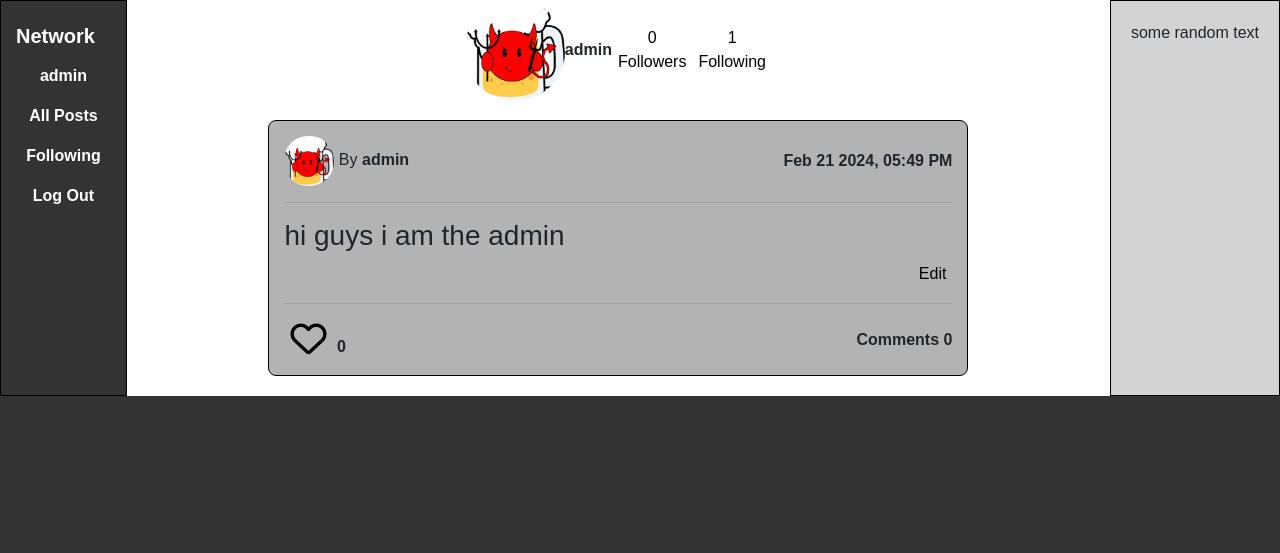
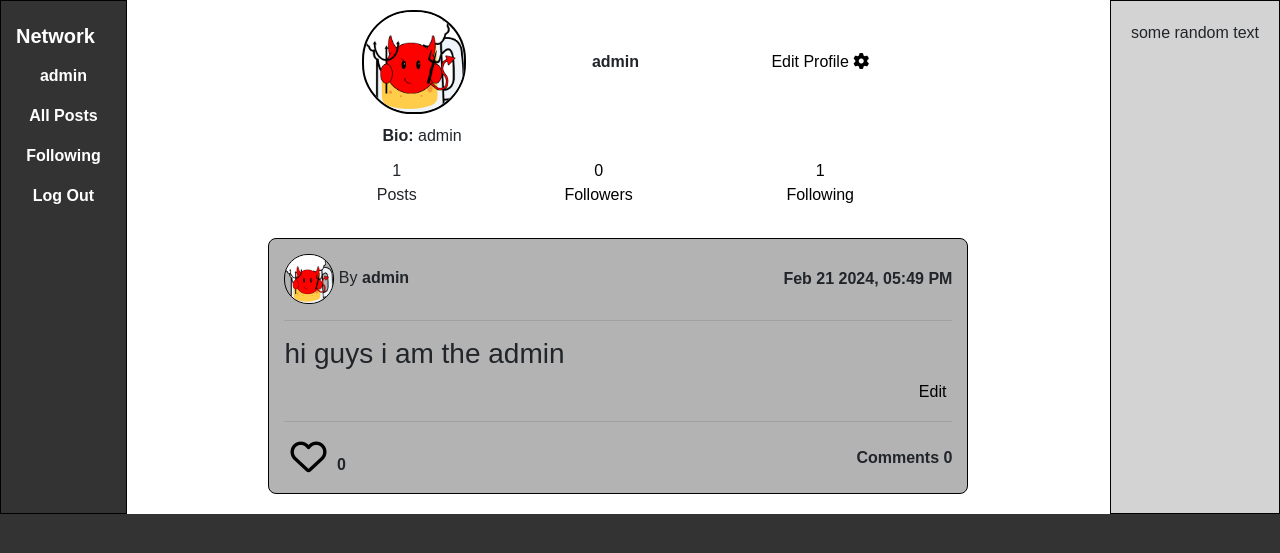
Before and after one commit to RipClaw15/Social-Network, a Django app: page /profile/admin in a window 1280 px wide. Shown: the top 553 px of the page. Run offline with Django 3.2, Linux system fonts and the light colour scheme; a user stored in the database is signed in; data comes from the database, SQL or seed files in the repository; both versions use the stored data as it was after the commit; some libraries are stand-ins or nearby versions.

Commit message:
upload profile image form added

```diff
--- a/network/static/network/profile.js
+++ b/network/static/network/profile.js
@@ -2,6 +2,13 @@ document.addEventListener('DOMContentLoaded', function() {
 
   const followersBtn = document.getElementById("followers");
   const followingsBtn = document.getElementById("followings");
+  var settingsButton = document.getElementById("settings");
+  if (settingsButton) {
+    settingsButton.addEventListener("click", function(){
+      document.querySelector('.pff').style.display = 'none';
+      document.querySelector('.profile-edit').style.display = 'block';
+    });
+  }
 
 
   ModalRender(followersBtn);
--- a/network/static/network/react.jsx
+++ b/network/static/network/react.jsx
@@ -36,4 +36,7 @@ function CreatePost() {
         </div>
     );
 }
+
+
+
 ReactDOM.render(<CreatePost />, document.getElementById('react-root'));
--- a/network/static/network/styles.css
+++ b/network/static/network/styles.css
@@ -11,12 +11,21 @@
 
 }
 
+.puopff {
+    text-align: center;
+    width: 80%;
+}
+
+#nr-posts {
+    text-align: center;
+}
+
 textarea {
     width: 95%;
 
 }
 
-.edit-view{
+.edit-view, .profile-edit{
     display: none;
 }
 
@@ -39,7 +48,7 @@ textarea {
     align-items: center;
 }
 
-.like-button, .edit-button, #followers, #followings {
+.like-button, .edit-button, #followers, #followings ,#settings{
     background: none;
     border:none;
   }
@@ -49,11 +58,18 @@ textarea {
     height: 100px;
     object-fit: cover;
 }
+.profile-pic {
+    text-align:center;
+    border-radius: 48%;
+    border: 2px solid #010101;
+}
 .post-pic {
     border-radius: 48%;
     width: 50px;
     height: 50px;
     object-fit: cover;
+    border-radius: 48%;
+    border: 1px solid #010101;
 }
 
 .postDiv {
@@ -226,8 +242,22 @@ nav {
     margin: 10px;
 }
 
-.profile-section {
+.profile-section  {
     display: flex;
     align-items: center;
-    justify-content: center;
+    justify-content:center;
+
 }
+
+.pff, .puo
+{
+    display: flex;
+    align-items: center;
+    justify-content:space-evenly;
+    padding: 10px;
+}
+
+.bio {
+    margin-left: 20%;
+    text-align: left;
+}
--- a/network/templates/network/profile.html
+++ b/network/templates/network/profile.html
@@ -3,27 +3,66 @@
 
 {% block body %}
 
+
     <div class="profile-section">
-
+        <div class="puopff">
+            <div class="puo">
+                <div class="profile-pic">
                     <img src="{{ profile_img.url }}" alt="Profile Picture" width="100" class="prof-pic">
-
+                </div>
+                <div class="username">
                     <strong>{{ name }}</strong>
-        <button id="followers">
-            <div> {{ following_count }}</div>
-            Followers
-        </button>
+                </div>
+                <div class="option">
                     {% if user.is_authenticated %}
                         {% if user.username != name %}
                             <form method="POST" action="{% url 'follow_unfollow' name %}">
                                 {% csrf_token %}
                                 <input type="submit" value="{% if is_following %}Unfollow{% else %}Follow{% endif %}">
                             </form>
+                        {% else %}
+                            <button id="settings">
+                                Edit Profile
+                                <i class="fas fa-cog"></i>
+                            </button>
                         {% endif %}
                     {% endif %}
+                </div>
+            </div>
+            <div class="bio">
+                <b>Bio: </b>
+                 {{ bio }}
+            </div>
+            <div class="pff">
+
+                <div id="nr-posts">
+                    <div> {{ posts_count }}</div>
+                    Posts
+                </div>
+                <button id="followers">
+                    <div> {{ following_count }}</div>
+                    Followers
+                </button>
                 <button id="followings">
                     <div>{{ followers_count }}</div>
                     Following
                 </button>
+
+
+            </div>
+            <div class="profile-edit">
+                <form method="POST" enctype="multipart/form-data" action="{% url 'image_upload' %}">
+                    {% csrf_token %}
+                    <p>
+                        <label for="id_profileimg">Profile Picture:</label>
+                        <input type="file" name="profileimg" id="id_profileimg" required>
+                    </p>
+                    <button type="submit">Upload</button>
+                </form>
+            </div>
+        </div>
+
+
 
         <div class="modal" id="modal">
             <div class="modal-inner">
--- a/network/urls.py
+++ b/network/urls.py
@@ -13,6 +13,8 @@ urlpatterns = [
     path("profile/<str:username>", views.profile_view, name="profile"),
     path('follow_unfollow/<str:username>/', views.follow_unfollow, name='follow_unfollow'),
     path("post/<int:post_id>/like", views.like_post, name="like_post"),
+    path('image_upload', views.profile_pic_view, name='image_upload'),
+    path('success', views.success, name='success'),
 
 
     # API Routes
--- a/network/views.py
+++ b/network/views.py
@@ -9,14 +9,36 @@ from django.contrib.auth.decorators import login_required
 from django.http import JsonResponse
 from django.shortcuts import redirect
 from django import forms
+from django.contrib import messages
 
 from .models import User, Post
 
 class ProfileForms(forms.ModelForm):
+    profileimg = forms.ImageField(label="Profile Picture")
 
     class Meta:
         model = User
-        fields = ['bio', 'profileimg']
+        fields = ('profileimg',)
+
+def profile_pic_view(request):
+
+    if request.method == 'POST':
+        current_user = request.user
+        form = ProfileForms(request.POST or None, request.FILES or None, instance=current_user)
+
+        if form.is_valid():
+
+            form.save()
+
+
+            return redirect('profile', username=current_user.username)
+    else:
+        form = ProfileForms()
+
+    return render(request, 'profile.html', {'form': form})
+
+def success(request):
+    return HttpResponse('successfully uploaded')
 
 @csrf_exempt
 def index(request):
@@ -118,22 +140,37 @@ def profile_posts(request, username):
 
     return JsonResponse([post.serialize (request.user) for post in posts], safe=False)
 
+def edit_profile(request):
+    if request.user.is_authenticated:
+        current_user = request.user
+        user_form = ProfileForms(request.POST or None, request.FILES or None, instance=current_user)
+        if user_form.is_valid():
+            user_form.save()
+
+
+
 def profile_view(request, username):
     user = User.objects.get(username=username)
     following_count = user.followers.count()
     followers_count = user.following.count()
+    posts_count = Post.objects.filter(author=user).count()
+    bio = user.bio
+    form = ProfileForms(instance=request.user)
+    profile_img = user.profileimg
 
-    profile_img = user.profileimg
     if request.user.is_authenticated:
         is_following = request.user.following.filter(username=username).exists()
     else:
         is_following = False
     return render(request, "network/profile.html",
                   {'name':username,
+                   'posts_count': posts_count,
                    'profile_img': profile_img,
+                   'bio': bio,
                    'following_count':following_count,
                    'followers_count': followers_count,
                    'is_following': is_following,
+                   'form': form
                    })
 
 def follow_list(request, username):
```
Also changed, not shown: db.sqlite3, media/profile_images/2019-04-03.png (added), media/profile_images/2019-04-03_TQdkOVb.png (added), media/profile_images/2019-04-03_W0wPX7U.png (added), media/profile_images/2019-04-03_tH2v4Zs.png (added), media/profile_images/369711638_838166494216539_5569690885187868619_n_18007904452746488.jpg (added), media/profile_images/369711638_838166494216539_5569690885187868619_n_18007904452746488_Eq9AQef.jpg (added), media/profile_images/369711638_838166494216539_5569690885187868619_n_18007904452746488_zHTr6Pv.jpg (added). Lines whose indentation alone changed are shown as unchanged.
